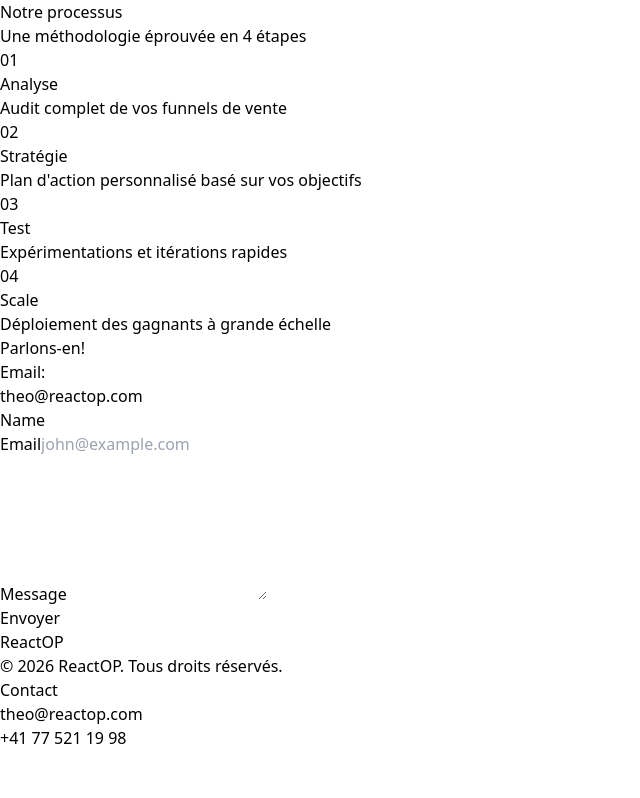
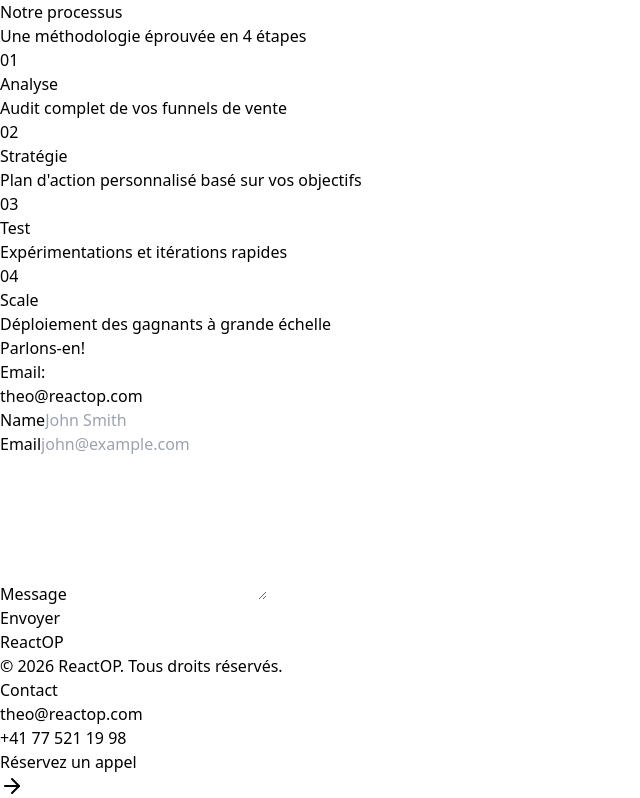
Before and after one commit to TBIRI/ReactOP, a React (Vite) app: page / in a window 1280 px wide. Shown: the part 948-1746 px from the top of the page, without its empty margins (0-640 px from the left). Before the commit the page ends 1698 px from the top, so only its background shows below. Built offline with nearby package versions, Linux system fonts and the light colour scheme.

Commit message:
Updated App.tsx

```diff
--- a/src/App.tsx
+++ b/src/App.tsx
@@ -213,7 +213,7 @@ function App() {
                     type="text"
                     id="name"
                     name="name"
-                    placeholder=""
+                    placeholder="John Smith"
                     required
                     className="w-full px-6 py-4 bg-black border border-gray-800 rounded-lg text-gray-300 placeholder-gray-600 focus:outline-none focus:border-blue-500 transition-colors"
                   />
@@ -296,6 +296,24 @@ function App() {
           </div>
         </div>
       </footer>
+
+      {/* Fixed bottom-right call button */}
+      <div className="fixed bottom-8 right-8 z-50">
+        <div className="border-beam-wrapper" style={{ borderRadius: '0.75rem' }}>
+          <a
+            href="https://calendar.app.google/jScJ2XUgZ22C1RRr5"
+            target="_blank"
+            rel="noopener noreferrer"
+            className="px-6 py-3 bg-gray-950 font-semibold text-sm transition-all duration-300 flex items-center gap-2 whitespace-nowrap"
+            style={{ borderRadius: '0.75rem' }}
+          >
+            <span className="bg-gradient-to-r from-white to-blue-400 bg-clip-text text-transparent">
+              Réservez un appel
+            </span>
+            <ArrowRight className="w-4 h-4 text-blue-400" />
+          </a>
+        </div>
+      </div>
     </div>
   );
 }
```
